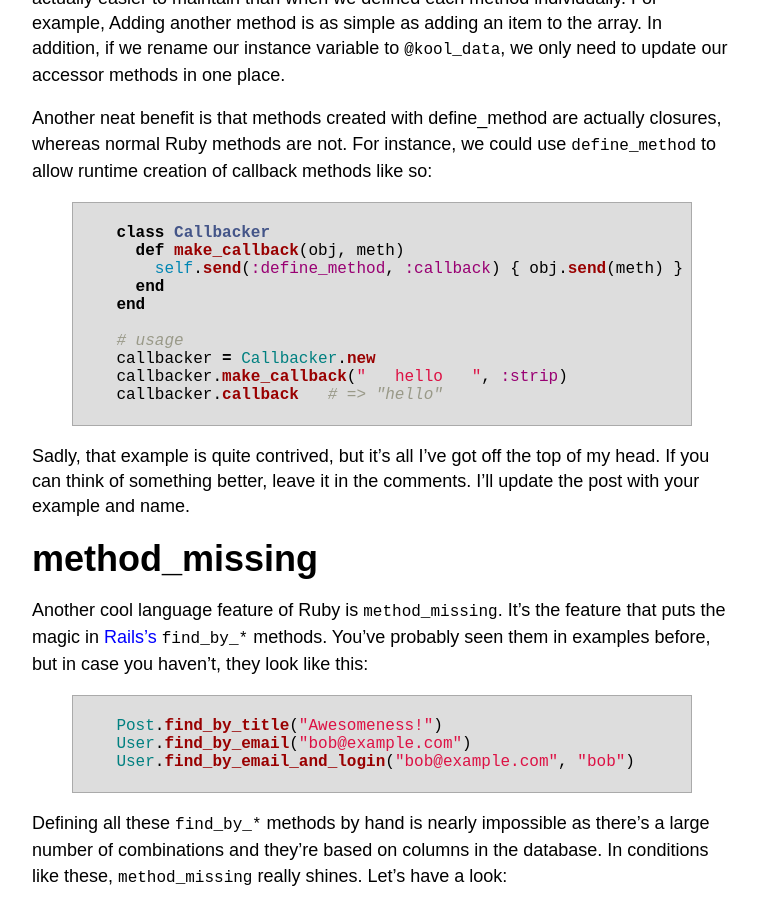
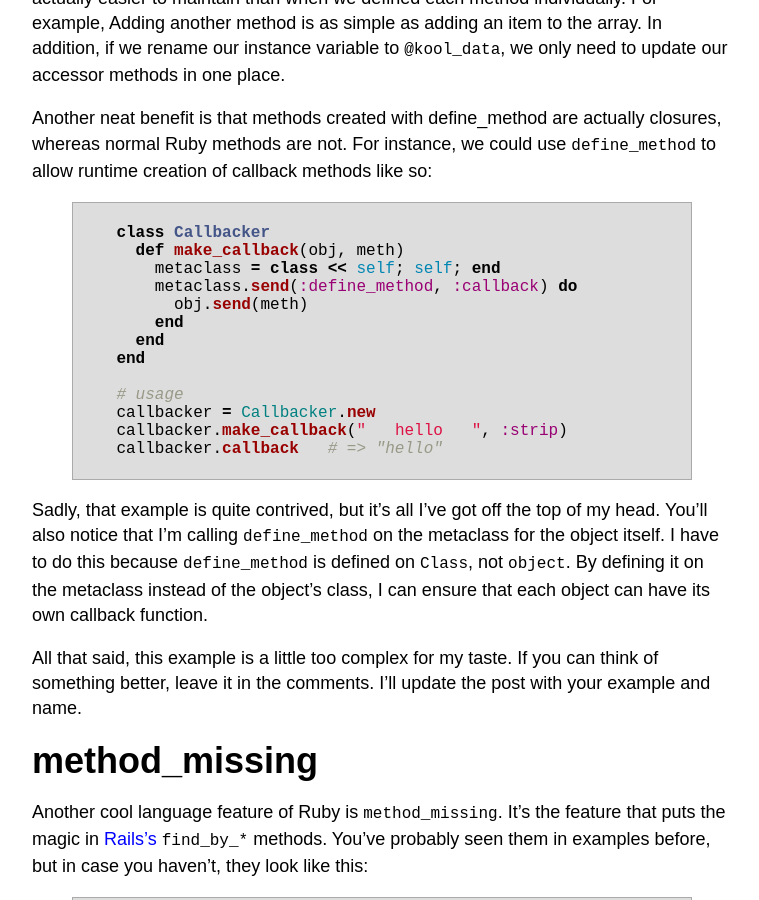
Before and after one commit to trotter/trotter.github.com, a Jekyll site: the page built from _posts/2011-02-08-rubys-define_method-method_missing-and-instance_eval.markdown, in a window 1280 px wide and 900 px high, scrolled down 855 px. Shown: the whole window, without its empty margins (258-1017 px from the left). Built offline with Jekyll 4.4.1, drawn with Linux system fonts in a browser that asks for light colours; comment, search, counter and statistics services are not loaded.

Commit message:
Fix define_method closure example

```diff
--- a/_posts/2011-02-08-rubys-define_method-method_missing-and-instance_eval.markdown
+++ b/_posts/2011-02-08-rubys-define_method-method_missing-and-instance_eval.markdown
@@ -51,7 +51,10 @@ closures, whereas normal Ruby methods are not. For instance, we could use
 {% highlight ruby %}
     class Callbacker
       def make_callback(obj, meth)
-        self.send(:define_method, :callback) { obj.send(meth) }
+        metaclass = class << self; self; end
+        metaclass.send(:define_method, :callback) do
+          obj.send(meth)
+        end
       end
     end
 
@@ -62,8 +65,14 @@ closures, whereas normal Ruby methods are not. For instance, we could use
 {% endhighlight %}
 
 Sadly, that example is quite contrived, but it's all I've got off the top of my
-head. If you can think of something better, leave it in the comments. I'll
-update the post with your example and name.
+head. You'll also notice that I'm calling `define_method` on the metaclass for
+the object itself. I have to do this because `define_method` is defined on
+`Class`, not `object`. By defining it on the metaclass instead of the object's
+class, I can ensure that each object can have its own callback function.
+
+All that said, this example is a little too complex for my taste. If you can
+think of something better, leave it in the comments. I'll update the post with
+your example and name.
 
 ## method_missing
 
```
